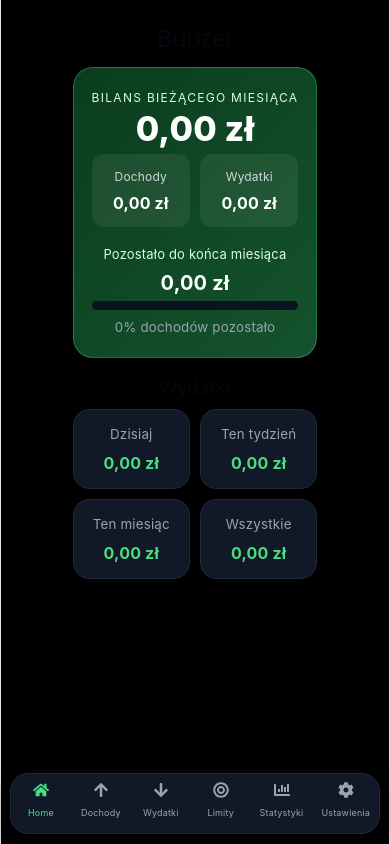
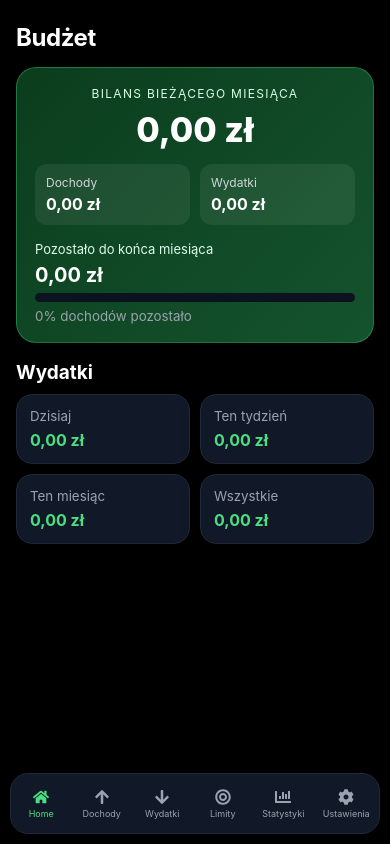
Before and after one commit to przemyslawgomulka31-ops/Budget, a React (Vite) app: page / in a window 390 px wide. Built offline with nearby package versions, Linux system fonts and the light colour scheme.

Commit message:
Fix mobile layout inheritance and date field overflow

```diff
--- a/src/index.css
+++ b/src/index.css
@@ -1,111 +1,11 @@
+/* Global reset. Visual styles live in styles/App.css. */
 :root {
-  --text: #6b6375;
-  --text-h: #08060d;
-  --bg: #fff;
-  --border: #e5e4e7;
-  --code-bg: #f4f3ec;
-  --accent: #aa3bff;
-  --accent-bg: rgba(170, 59, 255, 0.1);
-  --accent-border: rgba(170, 59, 255, 0.5);
-  --social-bg: rgba(244, 243, 236, 0.5);
-  --shadow:
-    rgba(0, 0, 0, 0.1) 0 10px 15px -3px, rgba(0, 0, 0, 0.05) 0 4px 6px -2px;
-
-  --sans: system-ui, 'Segoe UI', Roboto, sans-serif;
-  --heading: system-ui, 'Segoe UI', Roboto, sans-serif;
-  --mono: ui-monospace, Consolas, monospace;
-
-  font: 18px/145% var(--sans);
-  letter-spacing: 0.18px;
-  color-scheme: light dark;
-  color: var(--text);
-  background: var(--bg);
+  color-scheme: dark;
+  font-family: -apple-system, BlinkMacSystemFont, "Segoe UI", sans-serif;
   font-synthesis: none;
   text-rendering: optimizeLegibility;
   -webkit-font-smoothing: antialiased;
-  -moz-osx-font-smoothing: grayscale;
-
-  @media (max-width: 1024px) {
-    font-size: 16px;
-  }
 }
 
-@media (prefers-color-scheme: dark) {
-  :root {
-    --text: #9ca3af;
-    --text-h: #f3f4f6;
-    --bg: #16171d;
-    --border: #2e303a;
-    --code-bg: #1f2028;
-    --accent: #c084fc;
-    --accent-bg: rgba(192, 132, 252, 0.15);
-    --accent-border: rgba(192, 132, 252, 0.5);
-    --social-bg: rgba(47, 48, 58, 0.5);
-    --shadow:
-      rgba(0, 0, 0, 0.4) 0 10px 15px -3px, rgba(0, 0, 0, 0.25) 0 4px 6px -2px;
-  }
-
-  #social .button-icon {
-    filter: invert(1) brightness(2);
-  }
-}
-
-body {
-  margin: 0;
-}
-
-#root {
-  width: 1126px;
-  max-width: 100%;
-  margin: 0 auto;
-  text-align: center;
-  border-inline: 1px solid var(--border);
-  min-height: 100svh;
-  display: flex;
-  flex-direction: column;
-  box-sizing: border-box;
-}
-
-h1,
-h2 {
-  font-family: var(--heading);
-  font-weight: 500;
-  color: var(--text-h);
-}
-
-h1 {
-  font-size: 56px;
-  letter-spacing: -1.68px;
-  margin: 32px 0;
-  @media (max-width: 1024px) {
-    font-size: 36px;
-    margin: 20px 0;
-  }
-}
-h2 {
-  font-size: 24px;
-  line-height: 118%;
-  letter-spacing: -0.24px;
-  margin: 0 0 8px;
-  @media (max-width: 1024px) {
-    font-size: 20px;
-  }
-}
-p {
-  margin: 0;
-}
-
-code,
-.counter {
-  font-family: var(--mono);
-  display: inline-flex;
-  border-radius: 4px;
-  color: var(--text-h);
-}
-
-code {
-  font-size: 15px;
-  line-height: 135%;
-  padding: 4px 8px;
-  background: var(--code-bg);
-}
+html, body, #root { min-height: 100%; margin: 0; }
+#root { min-height: 100svh; }
```
Also changed, not shown: src/styles/App.css.
